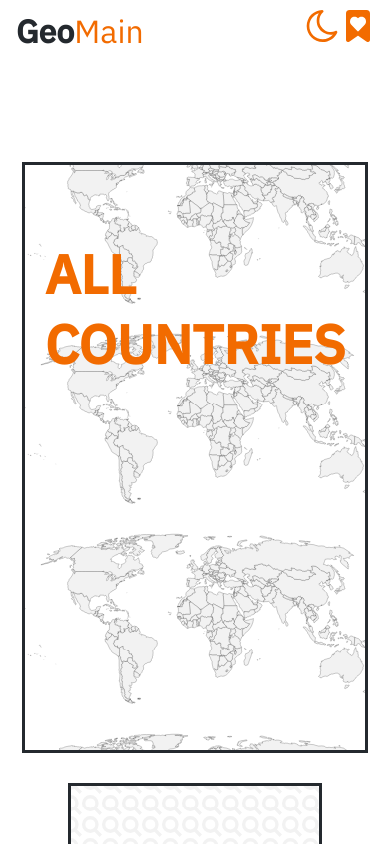
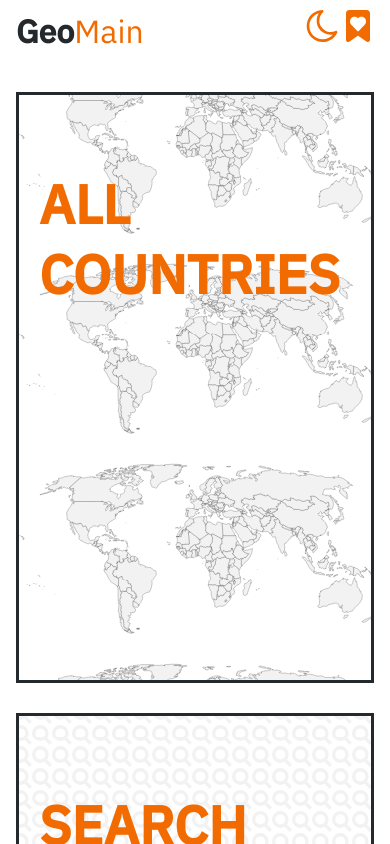
Before and after one commit to egorkqq/geo, a React app: page / in a window 390 px wide. Shown: the top 844 px of the page. Built offline with nearby package versions, Linux system fonts and the light colour scheme.

Commit message:
feat: random page and some mobile markup fixes

```diff
--- a/src/Detail/ContinentView.js
+++ b/src/Detail/ContinentView.js
@@ -32,6 +32,10 @@ const CountriesContainer = styled.div`
   flex-wrap: wrap;
   max-height: 60vh;
   z-index: 100;
+  @media (max-width: 1240px) {
+    flex-direction: row;
+    max-height: none;
+  }
 `;
 const CountriesTitle = styled.div`
   text-align: center;
--- a/src/MainMenu/Card.js
+++ b/src/MainMenu/Card.js
@@ -1,10 +1,14 @@
 import React from 'react';
 import styled from 'styled-components';
 import { Link } from 'react-router-dom';
+import { generateRandomStuff } from '../misc/generateRandomStuff';
 
 const StrongLink = styled(Link)`
   display: block;
   flex: 0 0 calc((100% - 80px) / 3);
+  @media (max-width: 992px) {
+    flex: 1 1 100%;
+  }
 `;
 
 const CardWrapper = styled.div`
@@ -32,9 +36,9 @@ const CardTitle = styled.h3`
   color: ${(p) => p.theme.colors.orange};
 `;
 
-const Card = ({ title, image, imageSize, link }) => {
+const Card = ({ title, image, imageSize, link, id }) => {
   return (
-    <StrongLink to={link}>
+    <StrongLink to={id === 'random' ? generateRandomStuff() : link}>
       <CardWrapper image={image} imageSize={imageSize}>
         <CardTitle>{title}</CardTitle>
       </CardWrapper>
--- a/src/MainMenu/MainMenu.js
+++ b/src/MainMenu/MainMenu.js
@@ -8,6 +8,9 @@ const MainMenuWrapper = styled.div`
   justify-content: space-around;
   flex-wrap: wrap;
   margin-top: 100px;
+  @media (max-width: 992px) {
+    margin-top: 30px;
+  }
 `;
 
 const MainMenu = () => {
--- /dev/null
+++ b/src/misc/generateRandomStuff.js
@@ -0,0 +1,19 @@
+const languages = ['ru', 'as', 'bi', 'bs', 'da', 'af', 'nl', 'ua', 'lt', 'na'];
+const continents = ['AF', 'OC', 'SA', 'AS', 'NA', 'EU', 'SA', 'AS', 'NA', 'EU'];
+const countries = ['RU', 'NO', 'BA', 'US', 'UA', 'CA', 'SG', 'FR', 'KE', 'AG'];
+
+export const generateRandomStuff = () => {
+  const num = Math.round(Math.random() * (100 / 4));
+  let result = '';
+  if (Math.round(num / 10) === 2) {
+    result = `/country/${countries[num % 10]}`;
+  }
+  if (Math.round(num / 10) === 1) {
+    result = `/language/${languages[num % 10]}`;
+  }
+  if (Math.round(num / 10) === 0) {
+    result = `/continent/${continents[num % 10]}`;
+  }
+
+  return result;
+};
```
